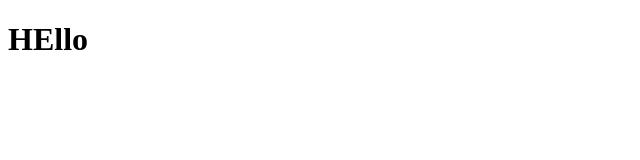
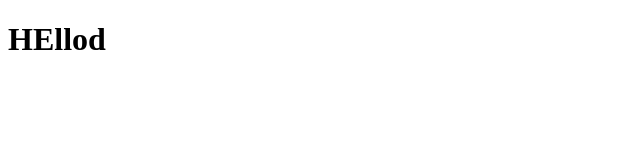
Before and after one commit to wobigv/sherlock-holmes, a plain HTML site: page index.html in a window 1280 px wide. Shown: the full height of the page, 0-640 px from the left. Drawn offline with Linux system fonts and the light colour scheme.

Commit message:
Testing h1

```diff
--- a/index.html
+++ b/index.html
@@ -7,6 +7,6 @@
     <title>Sherlock Holmes</title>
 </head>
 <body>
-    <h1>HEllo</h1>
+    <h1>HEllod</h1>
 </body>
 </html>
```
